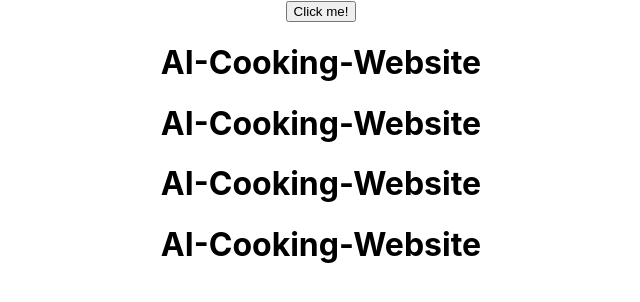
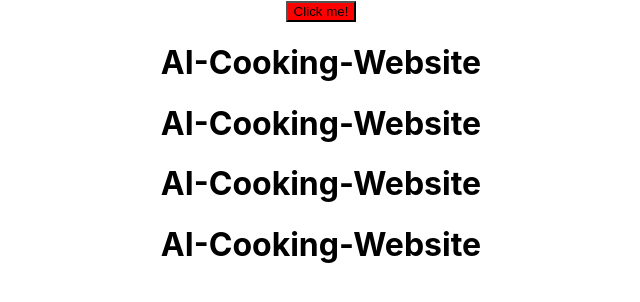
Before and after one commit to sathishgokul390-cmyk/AI-Cooking-Website, a React (Create React App) app in the folder frontend/: page / in a window 1280 px wide. Shown: the top 302 px of the page, without its empty margins (319-959 px from the left). Built offline with nearby package versions, Linux system fonts and the light colour scheme.

Commit message:
change_btn_color

```diff
--- a/frontend/src/App.js
+++ b/frontend/src/App.js
@@ -4,7 +4,9 @@ import './App.css';
 function App() {
   return (
     <div className="App">
-      <button>
+      <button style={{background:
+        "red"
+      }}>
         Click me!
       </button>
       <h1>AI-Cooking-Website</h1>
```
